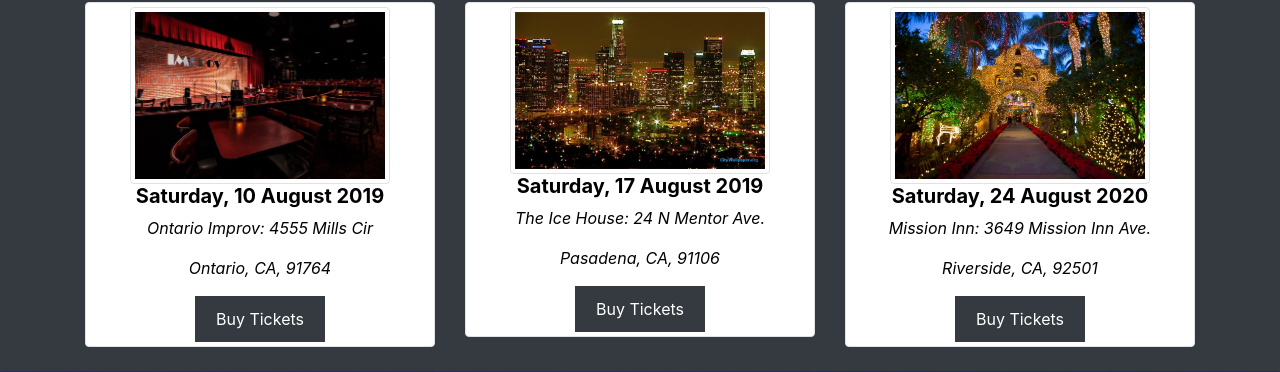
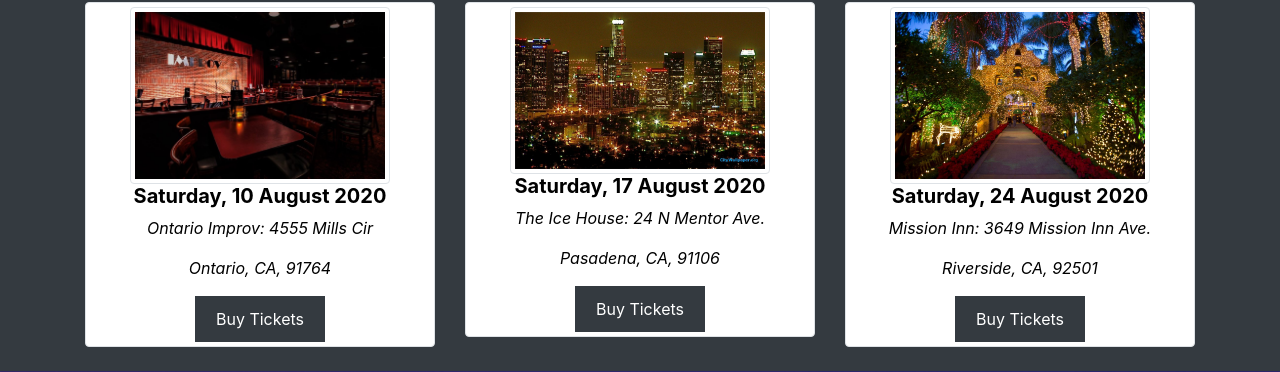
Before and after one commit to kelika86/chris, a Django app: page /chrisgrafil in a window 1280 px wide. Shown: the part 1745-2117 px from the top of the page. Run offline with Django 3.2, Linux system fonts and the light colour scheme; parts of the project's set-up code (start-up, migrations or seed data) failed here and were passed over; some libraries are stand-ins or nearby versions.

Commit message:
updateyears

```diff
--- a/apps/first_app/templates/first_app/chrisgrafil.html
+++ b/apps/first_app/templates/first_app/chrisgrafil.html
@@ -119,7 +119,7 @@
                         <br>
                         <div class="img-thumbnail responsive">
                             <img class="img-thumbnail responsive" src="{% static 'img/sb.jpeg' %}"  alt="sanbernardinoshow" width="260" height="275">
-                            <h5><strong>Saturday, 10 August 2019</strong></h5>
+                            <h5><strong>Saturday, 10 August 2020</strong></h5>
                             <p>Ontario Improv: 4555 Mills Cir</p>
                             <p>Ontario, CA, 91764</p>
                             <a href="/tickets" class="btn btn-dark">Buy Tickets</a></button>
@@ -129,7 +129,7 @@
                         <br>
                         <div class="img-thumbnail">
                             <img class="img-thumbnail responsive" src="{% static 'img/losangelesshow.jpg' %}"  alt="losangelesshow" width="260" height="280">
-                            <h5><strong>Saturday, 17 August 2019</strong></h5>
+                            <h5><strong>Saturday, 17 August 2020</strong></h5>
                             <p>The Ice House: 24 N Mentor Ave.</p>
                             <p>Pasadena, CA, 91106</p>
                             <a href="/tickets" class="btn btn-dark">Buy Tickets</a></button>
```
